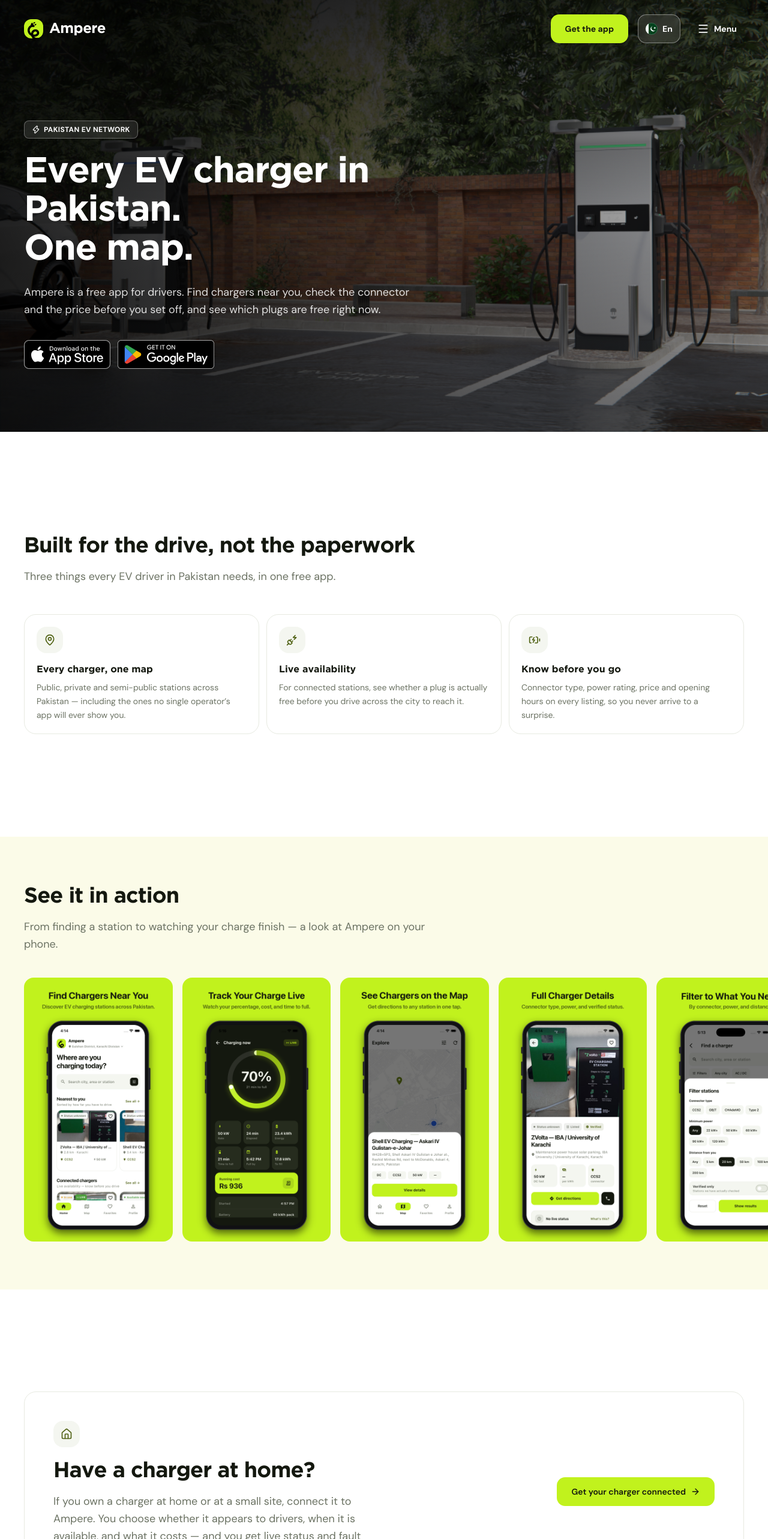
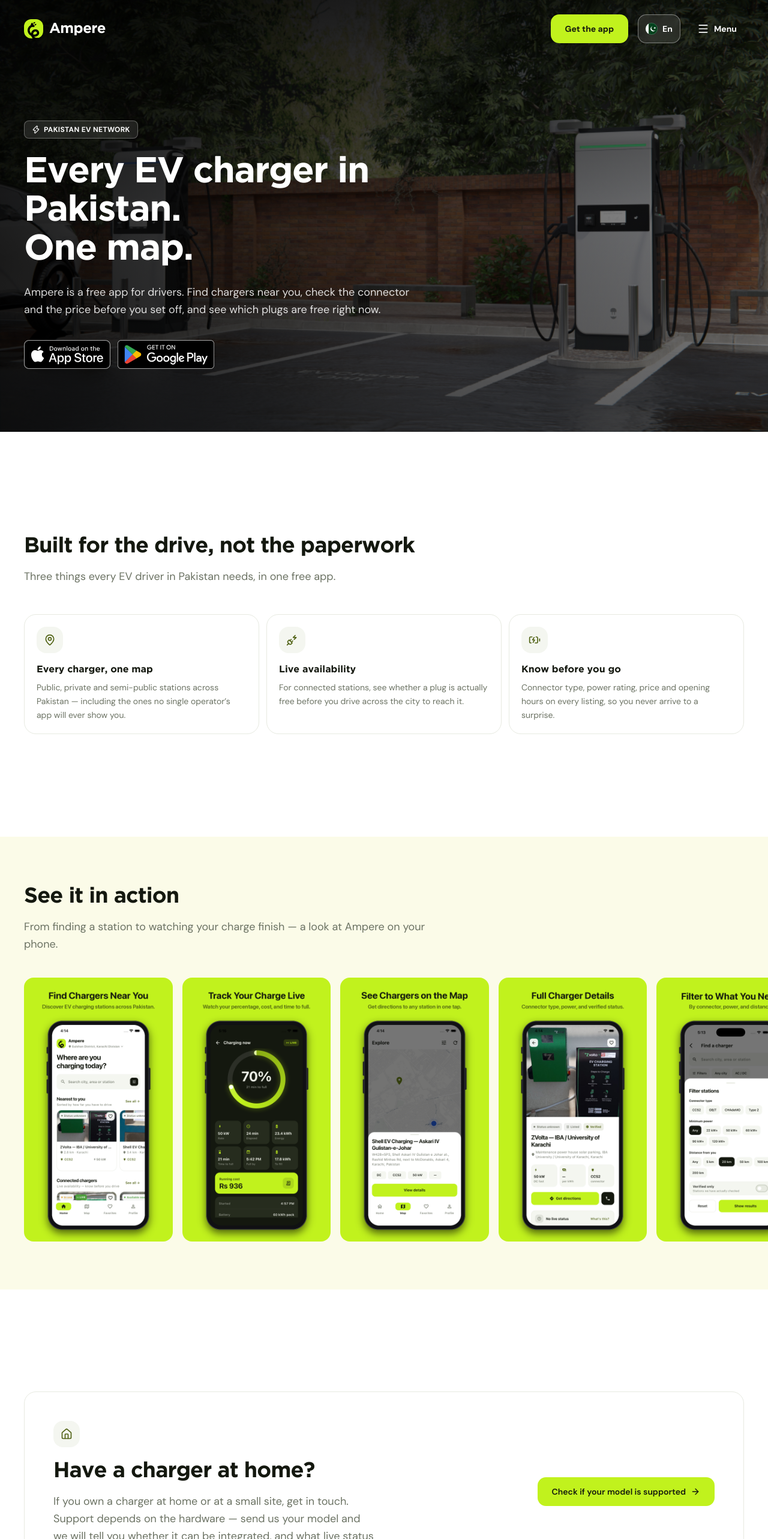
Before and after one commit to amperepakistan/EVCHARGE-nextjs, a Next.js app: page / in a window 1280 px wide. Shown: the top 2566 px of the page at 60% size. Built offline with nearby package versions, Linux system fonts and the light colour scheme.

Commit message:
refactor: improve layout and accessibility of header and hero section

```diff
--- a/app/page.tsx
+++ b/app/page.tsx
@@ -76,21 +76,26 @@
       <main className="flex-1">
         {/* ---- Hero ---------------------------------------------------- */}
         <section className="relative flex min-h-[600px] w-full items-center overflow-hidden md:aspect-[16/9] md:min-h-0">
+          {/* A 16:9 photo in a tall phone frame loses most of its width to the
+              crop, and centred it lands on empty tarmac. Anchoring right keeps
+              the charging terminal — the thing the photo is actually of — in
+              frame. Desktop is wide enough to centre normally. */}
           <Image
             src="/hero-image.png"
             alt=""
             fill
             priority
             sizes="100vw"
-            className="object-cover"
+            className="object-cover object-right md:object-center"
           />
 
-          {/* Two scrims, not one. The horizontal pass buys contrast for the
-              copy column against a bright daylight photo; the vertical pass
-              darkens the top strip so the transparent header's white logo and
-              menu stay legible before any scroll happens. */}
-          <div className="absolute inset-0 bg-gradient-to-r from-black/85 via-black/55 to-black/20" />
-          <div className="absolute inset-0 bg-gradient-to-b from-black/60 via-transparent to-black/30" />
+          {/* The vertical scrim runs everywhere: it darkens the top strip so
+              the transparent header's white logo and menu stay legible before
+              any scroll. The horizontal one is desktop-only — it exists to back
+              the left-hand copy column, and on a phone it would just shade the
+              charger the crop above works to keep visible. */}
+          <div className="absolute inset-0 bg-gradient-to-b from-black/75 via-black/30 to-black/45" />
+          <div className="absolute inset-0 hidden bg-gradient-to-r from-black/80 via-black/45 to-black/10 md:block" />
 
           <div className="relative mx-auto w-full max-w-7xl px-6 pt-28 pb-16 md:px-10 md:pt-24 md:pb-0">
             <div className="max-w-3xl">
@@ -179,19 +184,25 @@
               <h2 className="font-heading text-text-primary text-3xl font-bold tracking-tight sm:text-4xl">
                 Have a charger at home?
               </h2>
+              {/* Deliberately promises nothing about listing a home charger to
+                  drivers: these are AC units, which may not be advertised as
+                  public charging. The offer here is integration and monitoring
+                  of your own unit, nothing outward-facing. A model-support
+                  questionnaire is meant to replace this mailto later. */}
               <p className="text-text-secondary mt-4 text-lg leading-relaxed">
-                If you own a charger at home or at a small site, connect it to Ampere. You
-                choose whether it appears to drivers, when it is available, and what it
-                costs — and you get live status and fault alerts for your own unit.
+                If you own a charger at home or at a small site, get in touch. Support
+                depends on the hardware — send us your model and we will tell you whether
+                it can be integrated, and what live status and fault alerts you would get
+                for your own unit.
               </p>
             </div>
 
             <div className="md:justify-self-end">
               <a
-                href={mailto('Connecting my home charger')}
+                href={mailto('Home charger integration enquiry')}
                 className="rounded-button bg-primary text-on-primary hover:bg-primary-dark inline-flex h-12 items-center gap-2 px-6 text-sm font-semibold transition-colors"
               >
-                Get your charger connected
+                Check if your model is supported
                 <ArrowRight className="size-4" />
               </a>
             </div>
--- a/components/ui/site-header.tsx
+++ b/components/ui/site-header.tsx
@@ -141,16 +141,18 @@
             <button
               type="button"
               onClick={openAppModal}
-              className="rounded-button bg-primary text-on-primary hover:bg-primary-dark hidden h-12 items-center px-6 text-sm font-bold transition-colors sm:inline-flex"
+              className="rounded-button bg-primary text-on-primary hover:bg-primary-dark inline-flex h-12 shrink-0 items-center px-4 text-sm font-bold transition-colors sm:px-6"
             >
               Get the app
             </button>
 
             {/* Region indicator, not a control — Ampere ships one locale, so a
-                language switcher here would be a button that does nothing. */}
+                language switcher here would be a button that does nothing.
+                Dropped on phones: a decorative indicator is not worth the width
+                when the app CTA has to fit alongside it. */}
             <div
               className={cn(
-                'rounded-button flex h-12 items-center gap-2 border px-3 text-sm font-bold transition-colors',
+                'rounded-button hidden h-12 items-center gap-2 border px-3 text-sm font-bold transition-colors sm:flex',
                 transparent
                   ? 'border-white/40 bg-white/10 text-white backdrop-blur-sm'
                   : 'border-border text-text-primary',
@@ -166,15 +168,18 @@
               onClick={() => setMenuOpen((open) => !open)}
               aria-expanded={menuOpen}
               aria-controls="site-menu"
+              aria-label={menuOpen ? 'Close menu' : 'Open menu'}
               className={cn(
-                'rounded-button flex h-12 items-center gap-2 px-3 text-sm font-bold transition-colors',
+                'rounded-button flex h-12 shrink-0 items-center gap-2 px-3 text-sm font-bold transition-colors',
                 transparent
                   ? 'text-white hover:bg-white/15'
                   : 'text-text-primary hover:bg-surface-muted',
               )}
             >
               {menuOpen ? <X className="size-5" /> : <Menu className="size-5" />}
-              <span>{menuOpen ? 'Close' : 'Menu'}</span>
+              {/* Icon alone on phones — the label is what the app CTA needs the
+                  room for. aria-label on the button keeps it announced. */}
+              <span className="hidden sm:inline">{menuOpen ? 'Close' : 'Menu'}</span>
             </button>
           </div>
         </div>
@@ -284,18 +289,6 @@
                 ))}
               </ul>
             </div>
-
-            {/* On phones the header CTA is hidden for space, so the menu is the
-                only place Get the app exists. */}
-            <div className="mx-auto mt-8 max-w-7xl sm:hidden">
-              <button
-                type="button"
-                onClick={openAppModal}
-                className="rounded-button bg-primary text-on-primary hover:bg-primary-dark flex h-12 w-full items-center justify-center px-6 text-sm font-bold transition-colors"
-              >
-                Get the app
-              </button>
-            </div>
           </div>
         )}
       </header>
```
